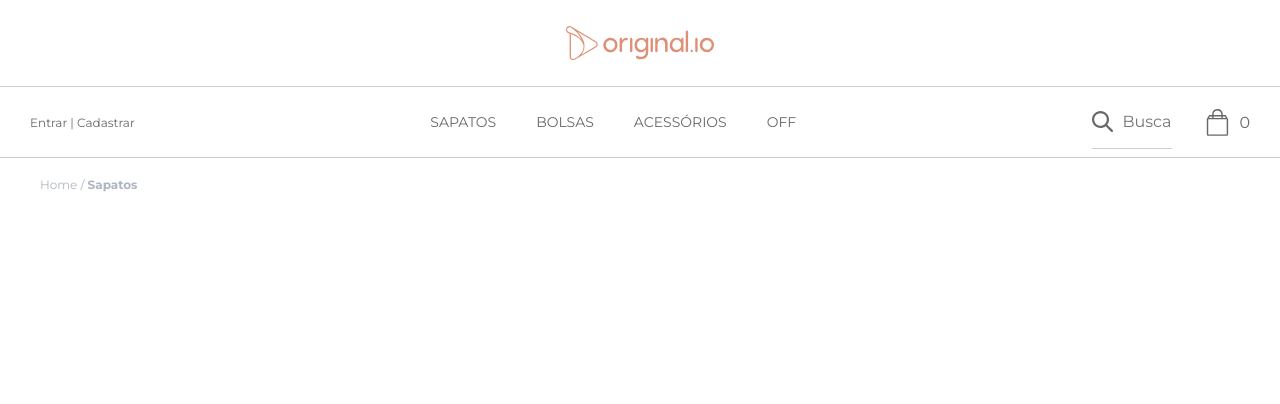
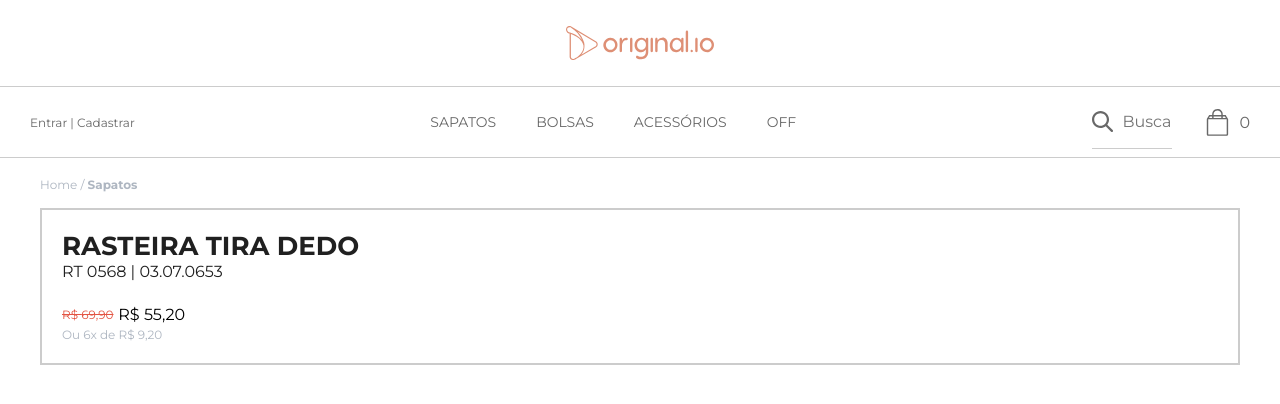
Before and after one commit to EduardoAguiarS/01.tech-summer, a React (Vite) app: page / in a window 1280 px wide. Shown: the top 404 px of the page. Built offline with nearby package versions, Linux system fonts and the light colour scheme.

Commit message:
product info title and price

```diff
--- a/src/components/atoms/Breadcrumb/styles.scss
+++ b/src/components/atoms/Breadcrumb/styles.scss
@@ -4,6 +4,7 @@
     color: $gray__medium;
     font-size: 0.75rem;
     display: none;
+    margin-bottom: 1rem;
 
     @media screen and (min-width: $screen__desktop) {
         display: block;
--- /dev/null
+++ b/src/components/molecules/ProductInfo/index.tsx
@@ -0,0 +1,29 @@
+import "./styles.scss";
+
+const ProductInfo = ({ title, code, price, priceOffer, vezes }: any) => {
+    return (
+        <article className="product__info">
+            <div className="product__header">
+                <h2>{title}</h2>
+                <span>{code}</span>
+            </div>
+
+            <div className="product__price">
+                <div className="cost">
+                    <span className="price">
+                        R$ {price.toFixed(2).replace(".", ",")}
+                    </span>
+                    <span className="offer">
+                        R$ {priceOffer.toFixed(2).replace(".", ",")}
+                    </span>
+                </div>
+                <span className="parcel">
+                    Ou {vezes}x de R${" "}
+                    {(priceOffer / vezes).toFixed(2).replace(".", ",")}
+                </span>
+            </div>
+        </article>
+    );
+};
+
+export default ProductInfo;
--- /dev/null
+++ b/src/components/molecules/ProductInfo/styles.scss
@@ -0,0 +1,51 @@
+@import "../../../../src/styles/variables.scss";
+
+.product__info {
+    display: flex;
+    flex-direction: column;
+
+    @media screen and (min-width: $screen__desktop) {
+        padding: 1.25rem;
+        border: 2px solid $gray__light;
+    }
+
+    .product__header {
+        text-transform: uppercase;
+        color: $dark;
+        margin-bottom: 1.5rem;
+        display: none;
+
+        h2 {
+            font-weight: 700;
+            font-size: 1.625rem;
+        }
+
+        @media screen and (min-width: $screen__desktop) {
+            display: block;
+        }
+    }
+
+    .product__price {
+        .cost {
+            display: flex;
+            gap: 0.3rem;
+            flex-direction: column;
+
+            @media screen and (min-width: $screen__desktop) {
+                flex-direction: row;
+                align-items: center;
+            }
+
+            .price {
+                font-size: 0.75rem;
+                color: $orange;
+                text-decoration: line-through;
+            }
+        }
+    }
+
+    .parcel {
+        color: $gray__medium;
+        font-size: 0.75rem;
+    }
+}
--- a/src/components/organisms/Product/index.tsx
+++ b/src/components/organisms/Product/index.tsx
@@ -1,10 +1,18 @@
 import Breadcrumb from "../../atoms/Breadcrumb";
+import ProductInfo from "../../molecules/ProductInfo";
 import "./styles.scss";
 
 const Product = () => {
     return (
         <section className="product">
             <Breadcrumb />
+            <ProductInfo
+                title={"Rasteira Tira Dedo"}
+                code={"RT 0568 | 03.07.0653"}
+                price={69.9}
+                priceOffer={55.2}
+                vezes={6}
+            />
         </section>
     );
 };
--- a/src/styles/variables.scss
+++ b/src/styles/variables.scss
@@ -3,6 +3,8 @@ $font__family: "Montserrat", sans-serif;
 $gray__light: #cccccc;
 $gray: #686868;
 $gray__medium: #aeb6c1;
+$dark: #202020;
+$orange: #e35442;
 
 $screen__mobile: 20rem;
 $screen__desktop: 80rem;
```
